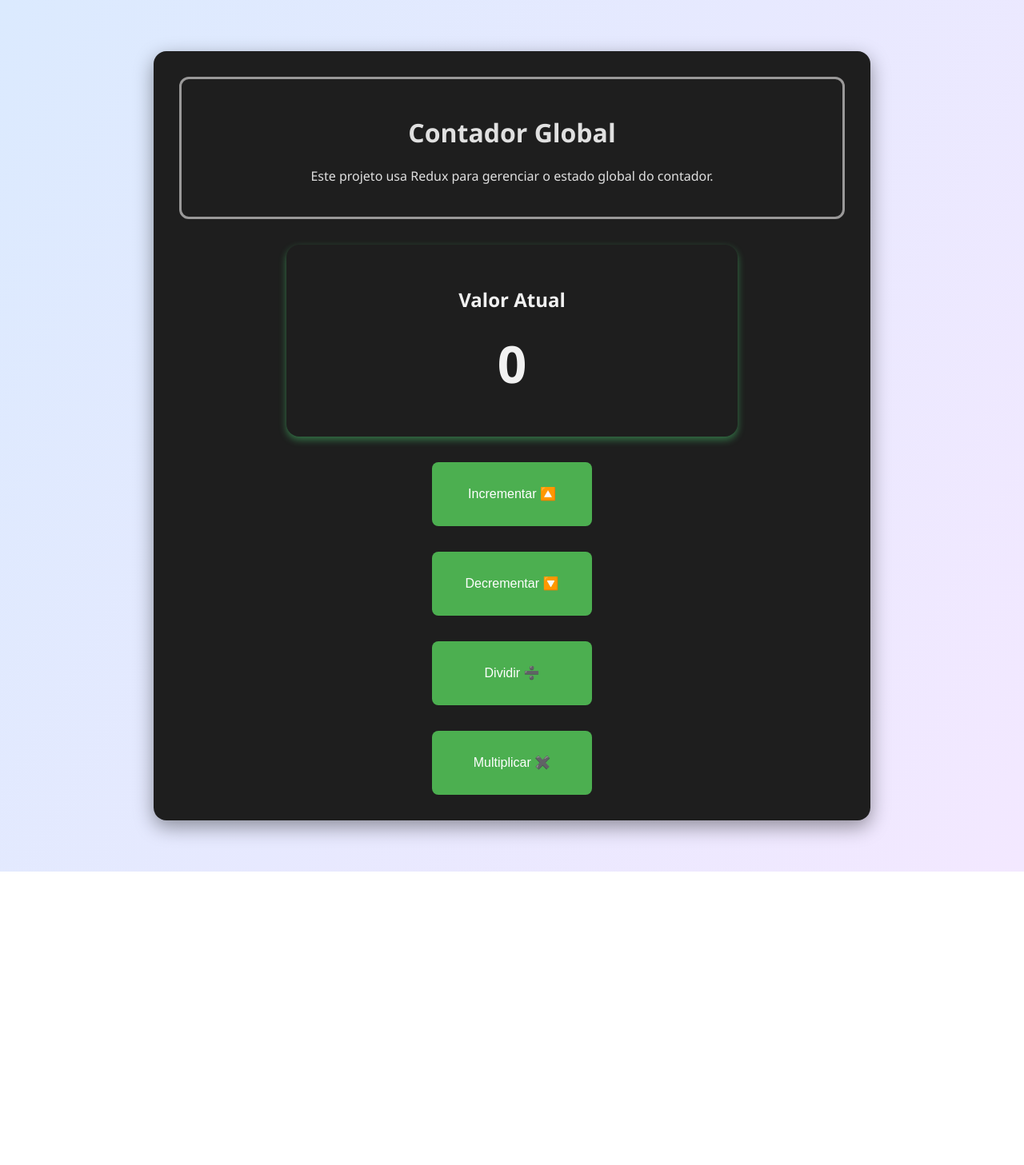
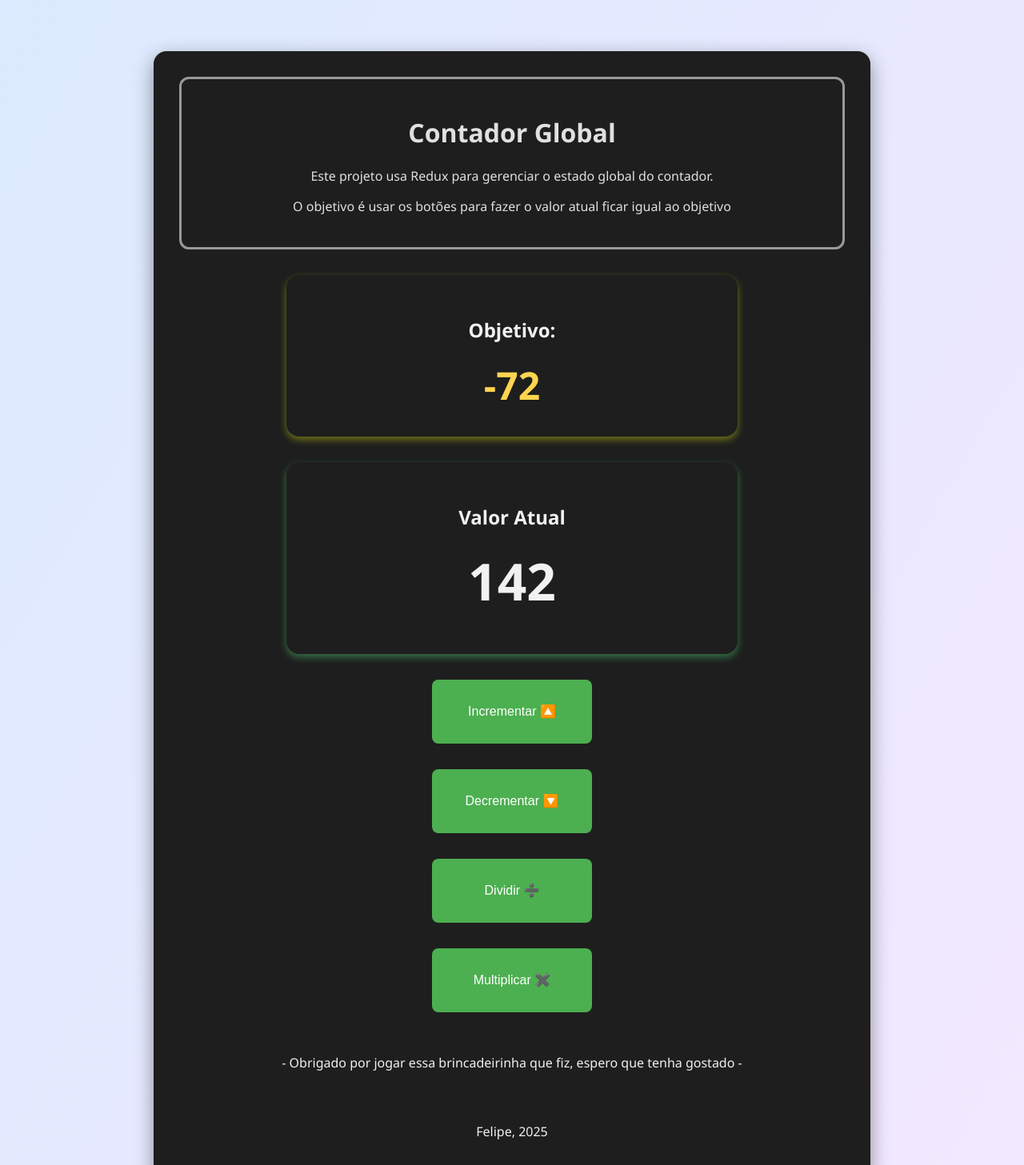
Before and after one commit to felipe-lima-flooxai/react-mod30-redux-final, a React (Vite) app: page / in a window 1280 px wide. Shown: the top 1457 px of the page at 80% size. Before the commit the page ends 1090 px from the top, so only its background shows below. Built offline with nearby package versions, Linux system fonts and the light colour scheme.

Commit message:
feat: jogo completo e funcional

```diff
--- a/src/App.jsx
+++ b/src/App.jsx
@@ -9,6 +9,8 @@ import BotaoIncrementar from './Componentes/BotaoIncrementar';
 import BotaoDecrementar from './Componentes/BotaoDecrementar';
 import BotaoDividir from './Componentes/BotaoDividir';
 import BotaoMultiplicar from './Componentes/BotaoMultiplicar';
+import Inicializador from './Componentes/Inicializador';
+import ObjetivoDisplay from './Componentes/ObjetivoDisplay';
 
 function App() {
   const [count, setCount] = useState(0)
@@ -17,14 +19,21 @@ function App() {
     <>
     <Provider store={store}>
       <MainLayout>
+        <Inicializador></Inicializador>
         <Header></Header>
 
+        <ObjetivoDisplay></ObjetivoDisplay>
         <DisplayCard></DisplayCard>
         <BotaoIncrementar></BotaoIncrementar>
         <BotaoDecrementar></BotaoDecrementar>
         <BotaoDividir></BotaoDividir>
         <BotaoMultiplicar></BotaoMultiplicar>
+        <p style={{
+          marginTop: "20px"
+        }}> - Obrigado por jogar essa brincadeirinha que fiz, espero que tenha gostado - </p>
+        <p>Felipe, 2025</p>
       </MainLayout>
+
     </Provider>
 
     </>
--- a/src/Componentes/Header.jsx
+++ b/src/Componentes/Header.jsx
@@ -6,6 +6,7 @@ function Header() {
     <header className="header">
       <h1>Contador Global</h1>
       <p>Este projeto usa Redux para gerenciar o estado global do contador.</p>
+      <p>O objetivo é usar os botões para fazer o valor atual ficar igual ao objetivo</p>
     </header>
   );
 }
--- /dev/null
+++ b/src/Componentes/Inicializador.jsx
@@ -0,0 +1,15 @@
+import { useEffect } from 'react';
+import { useDispatch } from 'react-redux';
+import { inicializar } from '../features/contadorSlice';
+
+function Inicializador() {
+  const dispatch = useDispatch();
+
+  useEffect(() => {
+    dispatch(inicializar());
+  }, [dispatch]);
+
+  return null; // esse componente não precisa renderizar nada
+}
+
+export default Inicializador;
--- /dev/null
+++ b/src/Componentes/ObjetivoDisplay.css
@@ -0,0 +1,17 @@
+.objetivo-display {
+  background-color: #1e1e1e;
+  border-radius: 16px;
+  width: 60%;
+
+  padding: 2rem;
+  color: #f1f1f1;
+  text-align: center;
+  box-shadow: 0 4px 10px rgba(235, 239, 11, 0.4);
+}
+
+.objetivo-valor {
+  font-size: 3rem;
+  font-weight: bold;
+  color: #ffd54f; /* amarelo claro para destacar */
+  margin-top: 0.5rem;
+}
--- /dev/null
+++ b/src/Componentes/ObjetivoDisplay.jsx
@@ -0,0 +1,16 @@
+import React from 'react';
+import { useSelector } from 'react-redux';
+import './ObjetivoDisplay.css';
+
+function ObjetivoDisplay() {
+  const objetivo = useSelector((state) => state.contador.objetivo);
+
+  return (
+    <div className="objetivo-display">
+      <h2>Objetivo:</h2>
+      <div className="objetivo-valor">{objetivo}</div>
+    </div>
+  );
+}
+
+export default ObjetivoDisplay;
--- a/src/features/contadorSlice.js
+++ b/src/features/contadorSlice.js
@@ -1,7 +1,12 @@
 import { createSlice } from '@reduxjs/toolkit';
+
+function sortearObjetivo() {
+  return Math.floor(Math.random() * 300) - 150; // -1000 a +1000
+}
 
 const initialState = {
   valor: 0,
+  objetivo: 0,
   ganhou: false,
 };
 
@@ -21,33 +26,35 @@ const contadorSlice = createSlice({
     incrementarAleatorio(state) {
       const incremento = Math.floor(Math.random() * 10) + 1; // 1 a 10
       state.valor += incremento;
-      state.ganhou = state.valor === 0;
+      state.ganhou = state.valor === state.objetivo;
     },
     decrementarAleatorio(state) {
       const decremento = Math.floor(Math.random() * 10) + 1; // 1 a 10
       state.valor -= decremento;
-      state.ganhou = state.valor === 0;
+      state.ganhou = state.valor === state.objetivo;
     },
     multiplicarAleatorio(state) {
       const fator = Math.floor(Math.random() * 5) + 2; // 2 a 6
       state.valor *= fator;
-      state.ganhou = state.valor === 0;
+      state.ganhou = state.valor === state.objetivo;
     },
 
     dividirAleatorio(state) {
       const divisor = Math.floor(Math.random() * 5) + 2; // 2 a 6
       state.valor = Math.trunc(state.valor / divisor); // trunca pra manter inteiro
-      state.ganhou = state.valor === 0;
+      state.ganhou = state.valor === state.objetivo;
     },
     sortearNovoValor(state) {
-      const novoValor = Math.floor(Math.random() * 2_000_001) - 1_000_000; // -1.000.000 a +1.000.000
+      const novoValor = Math.floor(Math.random() * 300) - 150; // -1.000.000 a +1.000.000
       state.valor = novoValor;
+      state.objetivo = sortearObjetivo();
       state.ganhou = false;
     },
     inicializar(state) {
-      const valorInicial = Math.floor(Math.random() * 2001) - 1000; // -1000 a +1000
+      const valorInicial = Math.floor(Math.random() * 300) - 150; // -1000 a +1000
       state.valor = valorInicial;
-      state.ganhou = false;
+      state.objetivo = sortearObjetivo();
+      state.ganhou = state.valor === state.objetivo;
     },
 
     // futuramente, ações para incrementar, multiplicar, dividir etc
@@ -55,5 +62,5 @@ const contadorSlice = createSlice({
 });
 
 export const { setValor, resetar, incrementarAleatorio, decrementarAleatorio,
-  dividirAleatorio, multiplicarAleatorio, sortearNovoValor } = contadorSlice.actions;
+  dividirAleatorio, multiplicarAleatorio, sortearNovoValor, inicializar } = contadorSlice.actions;
 export default contadorSlice.reducer;
```
